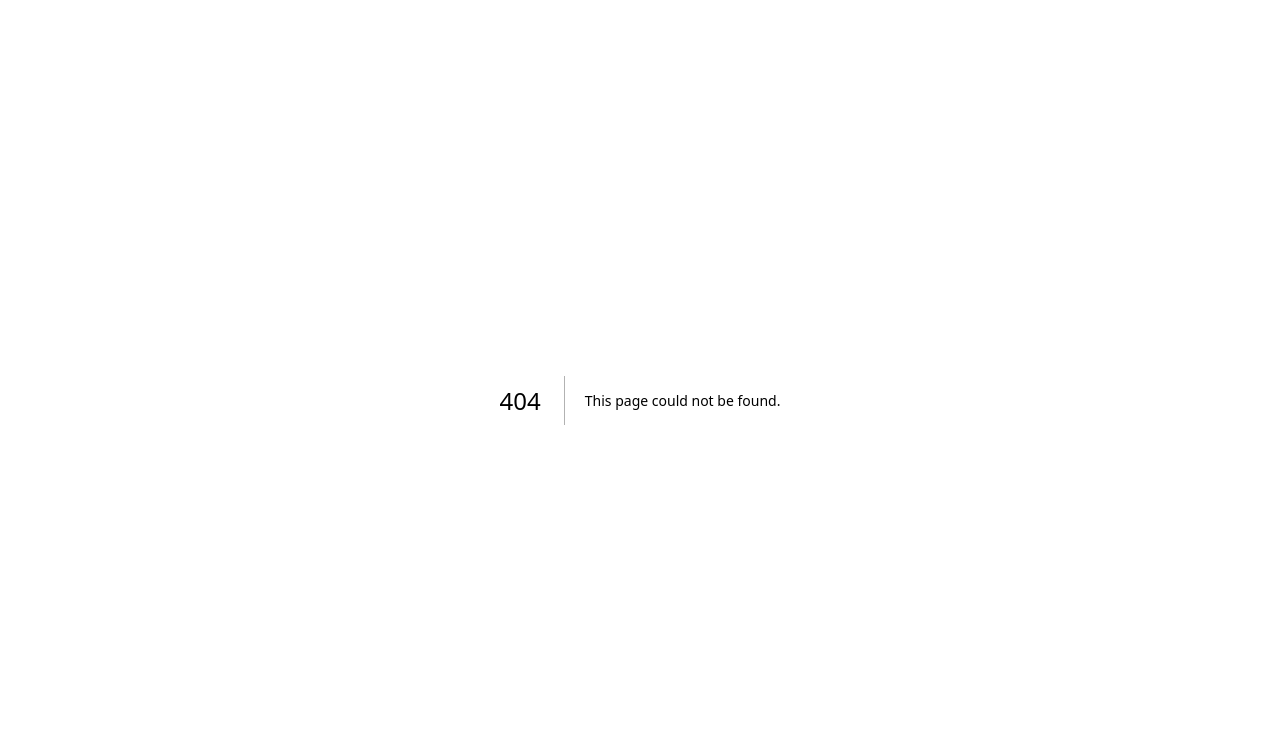
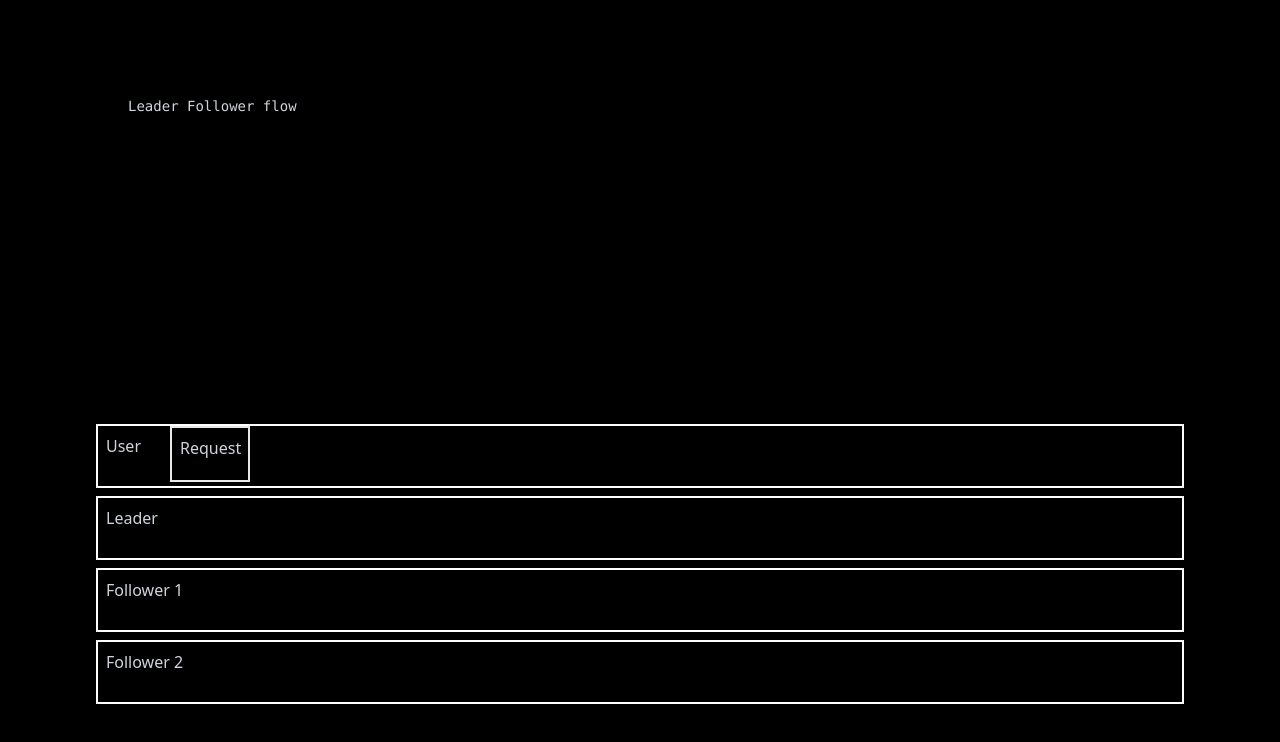
Before and after one commit to perfidiousscript/ddia, a Next.js app: page /examples/read_after_write/leader_follower in a window 1280 px wide. Before the commit this address had no page. Shown: the top 742 px of the page. Built offline with nearby package versions, Linux system fonts and the light colour scheme.

Commit message:
adds explaination animation

```diff
--- a/pages/examples/read_after_write/explaination.tsx
+++ b/pages/examples/read_after_write/explaination.tsx
@@ -1,3 +1,5 @@
 import React, { useState, setState } from 'react'
 
-export default function Explaination() {}
+export default function Explaination() {
+
+}
--- /dev/null
+++ b/pages/examples/read_after_write/leader_follower.tsx
@@ -0,0 +1,84 @@
+export default function LeaderFollower() {
+
+const requestAnimation = [
+    { transform: "translate(4.6em, 4.6em)" },
+];
+
+const requestTiming = {
+  duration: 2000,
+  iterations: 1,
+  fill: "forwards"
+};
+
+const increaseOpacity = [
+  {opacity: 1},
+]
+
+const opacityTiming = {
+  duration: 100,
+  iterations: 1,
+  fill: "forwards"
+};
+
+const moveAck = [
+    { transform: "translate(4.8em, -4.6em)" },
+];
+
+const moveRep1 = [
+    { transform: "translate(4.6em, 4.2em)" },
+];
+
+const moveRep2 = [
+    { transform: "translate(4.6em, 8.6em)" },
+];
+
+
+function moveRequest(){
+  let request = document.querySelector(".request")
+  let ack = document.querySelector(".ack")
+  let rep1 = document.querySelector(".rep-1")
+  let rep2 = document.querySelector(".rep-2")
+
+  request.animate(requestAnimation, requestTiming);
+
+  setTimeout(()=>{
+    ack.animate(increaseOpacity,opacityTiming)
+    rep1.animate(increaseOpacity,opacityTiming)
+    rep2.animate(increaseOpacity,opacityTiming)
+  }, 2000)
+
+  setTimeout(()=>{
+    ack.animate(moveAck,requestTiming)
+    rep1.animate(moveRep1,requestTiming)
+    rep2.animate(moveRep2,requestTiming)
+  }, 2100)
+}
+
+  return(
+    <main className="bg-black text-gray-300 flex min-h-screen flex-col items-center justify-between p-24">
+      <div className="z-10 max-w-5xl w-full items-center justify-between font-mono text-sm lg:flex">
+        <div className="fixed bottom-0 left-0 flex h-48 w-full items-end justify-center bg-gradient-to-t from-white via-white dark:from-black dark:via-black lg:static lg:h-auto lg:w-auto lg:bg-none">
+        Leader Follower flow
+        </div>
+      </div>
+      <div className="w-full grid grid-rows-4 grid-flow-col gap-2">
+        <div className="w-full h-16 p-2 border-solid border-2 border-white">
+          User
+          <div className="request w-20 h-14 p-2 border-solid border-2 border-blue relative top bottom-8 left-16" onClick={moveRequest}>Request</div>
+        </div>
+        <div className="w-full h-16 p-2 border-solid border-2 border-white flex">
+          Leader
+          <div className="ack w-20 h-14 p-2 border-solid border-2 border-blue relative top left-64 opacity-0" onClick={moveRequest}>Req Ack</div>
+          <div className="rep-1 w-20 h-14 p-2 border-solid border-2 border-blue relative top left-64 opacity-0" onClick={moveRequest}>Rep 1</div>
+          <div className="rep-2 w-20 h-14 p-2 border-solid border-2 border-blue relative top left-64 opacity-0" onClick={moveRequest}>Rep 2</div>
+        </div>
+        <div className="w-full h-16 p-2 border-solid border-2 border-white">
+          Follower 1
+        </div>
+        <div className="w-full h-16 p-2 border-solid border-2 border-white">
+          Follower 2
+        </div>
+      </div>
+    </main>
+  )
+}
```
